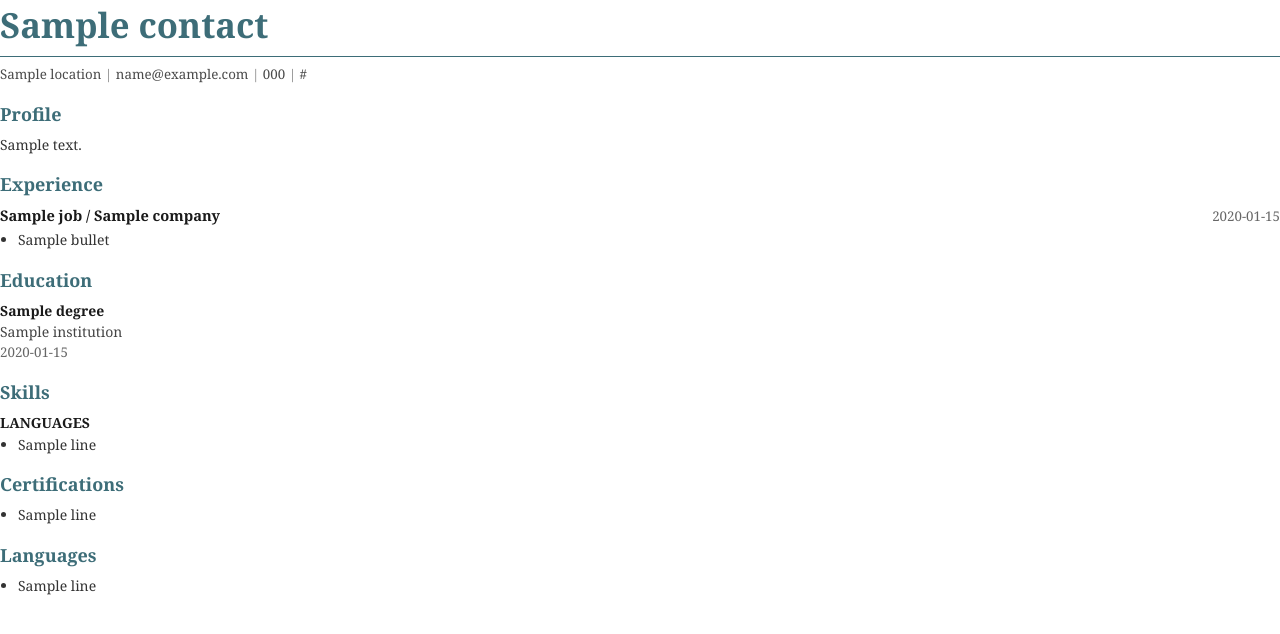
After one commit to jeff0730gmailcom-code/resume-tailoring-app, a Python web app: template backend/app/templates/resumes/goran/template.html.jinja2 in a window 1280 px wide. The commit adds this page. Shown: the top 634 px of the page. Run offline with Jinja, Linux system fonts and the light colour scheme; the template is opened without the code that fills it: most values are stand-ins (such as "Sample title", 1, 10 or a date in 2020).

Commit message:
Add three resume templates and keep job titles free of duty text.

```diff
--- a/backend/app/services/template_registry.py
+++ b/backend/app/services/template_registry.py
@@ -29,7 +29,10 @@ _THUMBNAIL_DIRNAME = "template_previews"
 
 # slug -> (display name, short description shown under the thumbnail).
 _TEMPLATE_META: dict[str, tuple[str, str]] = {
+    "aleksandra": ("PHP Lead", "Single-column layout with a green name, all-caps section headings, and grouped skills."),
     "dejan": ("Modern Green", "Clean single-column layout with a green accent bar and bold section headings."),
+    "goran": ("Frontend Serif", "Teal serif name and headings, pipe-separated job lines, and categorized skills."),
+    "luka": ("Two-Column Lead", "Name header with a two-column layout: orange section labels and a light sidebar."),
     "marek": ("Classic Serif", "Traditional black & white layout with a serif font and bold inline keyword emphasis."),
     "mateo": ("Bold Header", "Large two-line name with top-right contact icons and a colored job-title line."),
     "nemanja": ("Centered Rule", "Fully centered header and contact row, with underlined all-caps section headings."),
--- /dev/null
+++ b/backend/app/templates/resumes/goran/template.html.jinja2
@@ -0,0 +1,153 @@
+<!DOCTYPE html>
+<html lang="en">
+<head>
+<meta charset="utf-8" />
+<title>{{ resume.contact.name }}</title>
+<style>
+  /* Page margins live here, not in body padding: a body's own padding is
+     only ever applied ONCE around the whole (possibly multi-page) flow,
+     so every internal page break would otherwise render with ZERO top
+     spacing. @page repeats on every page instead. */
+  @page { margin: 90px 54px 40px 54px; }
+  @page :first { margin-top: 42px; }
+  * { box-sizing: border-box; }
+  body {
+    margin: 0;
+    padding: 0;
+    font-family: Georgia, "Times New Roman", Times, serif;
+    color: #333;
+    font-size: 10.5pt;
+    line-height: 1.45;
+  }
+  h1.name {
+    margin: 0 0 6px;
+    font-size: 26pt;
+    font-weight: 700;
+    color: #3d6d78;
+  }
+  hr.rule { border: none; border-top: 1.5px solid #3d6d78; margin: 0 0 8px; }
+  p.contact { margin: 0 0 16px; font-size: 10pt; color: #4a4a4a; }
+  p.contact span:not(:last-child)::after { content: "  |  "; color: #888; }
+  h2.section {
+    margin: 16px 0 8px;
+    font-size: 13.5pt;
+    font-weight: 700;
+    color: #3d6d78;
+  }
+  p.summary { margin: 0; color: #333; }
+  p.job-title {
+    margin: 0;
+    font-weight: 700;
+    font-size: 11pt;
+    color: #1a1a1a;
+  }
+  .job { margin-bottom: 12px; }
+  .job:last-child { margin-bottom: 0; }
+  /* Table header then a block-level bullet list: Chromium print must not
+     glue the first <li> onto the title line. Title + company stay on the
+     header; duties are bullets only, never a paragraph after the title. */
+  table.job-meta { width: 100%; border-collapse: collapse; margin: 0 0 4px; }
+  table.job-meta td { padding: 0; vertical-align: baseline; }
+  table.job-meta .title { font-weight: 700; font-size: 11pt; color: #1a1a1a; }
+  table.job-meta .dates { text-align: right; white-space: nowrap; font-size: 10pt; color: #666; }
+  ul.bullets {
+    display: block;
+    margin: 4px 0 0;
+    padding-left: 18px;
+    list-style-type: disc;
+  }
+  ul.bullets li { margin: 3px 0; color: #333; }
+  .edu-block { margin: 0 0 8px; }
+  p.edu-degree { margin: 0; font-weight: 700; font-size: 10.5pt; color: #1a1a1a; }
+  p.edu-school { margin: 1px 0 0; color: #444; }
+  p.edu-dates { margin: 1px 0 0; font-size: 10pt; color: #666; }
+  .skill-group { margin: 0 0 8px; }
+  .skill-group h3 {
+    margin: 0 0 2px;
+    font-size: 10.5pt;
+    font-weight: 700;
+    text-transform: uppercase;
+    color: #1a1a1a;
+  }
+  .skill-group ul { margin: 0; padding-left: 18px; }
+  .skill-group li { margin: 2px 0; color: #333; }
+  ul.plain { margin: 4px 0 0; padding-left: 18px; }
+  ul.plain li { margin: 2px 0; color: #333; }
+  h2.section { break-after: avoid; page-break-after: avoid; }
+  p.job-title, table.job-meta { break-after: avoid; page-break-after: avoid; }
+  ul.bullets li, ul.plain li, .skill-group li { break-inside: avoid; page-break-inside: avoid; }
+  p, li { orphans: 3; widows: 3; }
+</style>
+</head>
+<body>
+  <h1 class="name">{{ resume.contact.name }}</h1>
+  <hr class="rule" />
+  <p class="contact">
+    {% if resume.contact.location %}<span>{{ resume.contact.location }}</span>{% endif %}
+    {% if resume.contact.email %}<span>{{ resume.contact.email }}</span>{% endif %}
+    {% if resume.contact.phone %}<span>{{ resume.contact.phone }}</span>{% endif %}
+    {% if resume.contact.linkedin %}<span>{{ resume.contact.linkedin }}</span>{% endif %}
+  </p>
+
+  {% if resume.summary %}
+  <h2 class="section">Profile</h2>
+  <p class="summary">{{ resume.summary }}</p>
+  {% endif %}
+
+  {% if resume.experience %}
+  <h2 class="section">Experience</h2>
+  {% for job in resume.experience %}
+  <div class="job">
+    <table class="job-meta">
+      <tr>
+        <td class="title">{{ job.title }}{% if job.company %} / {{ job.company }}{% endif %}</td>
+        <td class="dates">{{ job.dates }}</td>
+      </tr>
+    </table>
+    <ul class="bullets">
+      {% for bullet in job.bullets %}<li>{{ bullet }}</li>{% endfor %}
+    </ul>
+  </div>
+  {% endfor %}
+  {% endif %}
+
+  {% if resume.education %}
+  <h2 class="section">Education</h2>
+  {% for edu in resume.education %}
+  <div class="edu-block">
+    <p class="edu-degree">{{ edu.degree }}</p>
+    {% if edu.institution %}<p class="edu-school">{{ edu.institution }}</p>{% endif %}
+    {% if edu.dates %}<p class="edu-dates">{{ edu.dates }}</p>{% endif %}
+  </div>
+  {% endfor %}
+  {% endif %}
+
+  {% set categorized = [
+    ("Languages", resume.skills.languages), ("Backend", resume.skills.backend),
+    ("Frontend", resume.skills.frontend), ("Cloud", resume.skills.cloud),
+    ("DevOps", resume.skills.devops), ("Databases", resume.skills.databases),
+    ("AI", resume.skills.ai), ("Tools", resume.skills.tools)
+  ] %}
+  {% if resume.skills.languages or resume.skills.backend or resume.skills.frontend or resume.skills.cloud or resume.skills.devops or resume.skills.databases or resume.skills.ai or resume.skills.tools %}
+  <h2 class="section">Skills</h2>
+  {% for label, values in categorized %}
+  {% if values %}
+  <div class="skill-group">
+    <h3>{{ label }}</h3>
+    <ul><li>{{ values | join(", ") }}</li></ul>
+  </div>
+  {% endif %}
+  {% endfor %}
+  {% endif %}
+
+  {% if resume.certifications %}
+  <h2 class="section">Certifications</h2>
+  <ul class="plain">{% for line in resume.certifications %}<li>{{ line }}</li>{% endfor %}</ul>
+  {% endif %}
+
+  {% if resume.languages %}
+  <h2 class="section">Languages</h2>
+  <ul class="plain">{% for line in resume.languages %}<li>{{ line }}</li>{% endfor %}</ul>
+  {% endif %}
+</body>
+</html>
--- a/frontend/src/components/TemplateGallery.tsx
+++ b/frontend/src/components/TemplateGallery.tsx
@@ -48,7 +48,7 @@ export default function TemplateGallery({ selectedSlug, onSelect, disabled, show
 
   return (
     <div>
-      <div className="grid grid-cols-2 gap-4 sm:grid-cols-3 md:grid-cols-5">
+      <div className="grid grid-cols-2 gap-4 sm:grid-cols-3 md:grid-cols-4">
         {templates.map((template) => {
           const isSelected = template.slug === selectedSlug;
           return (
```
Also changed, not shown: backend/app/services/ai_tailor.py (+7 -1 lines), backend/app/services/cv_structurer.py (+62 -3 lines), backend/app/services/template_renderer.py (+42 -1 lines), backend/app/templates/resumes/aleksandra/template.html.jinja2 (added, +137 -0 lines), backend/app/templates/resumes/luka/template.html.jinja2 (added, +173 -0 lines), backend/app/templates/resumes/marek/template.html.jinja2 (+12 -4 lines), backend/app/templates/resumes/mateo/template.html.jinja2 (+13 -3 lines), README.md, 4 other files.
